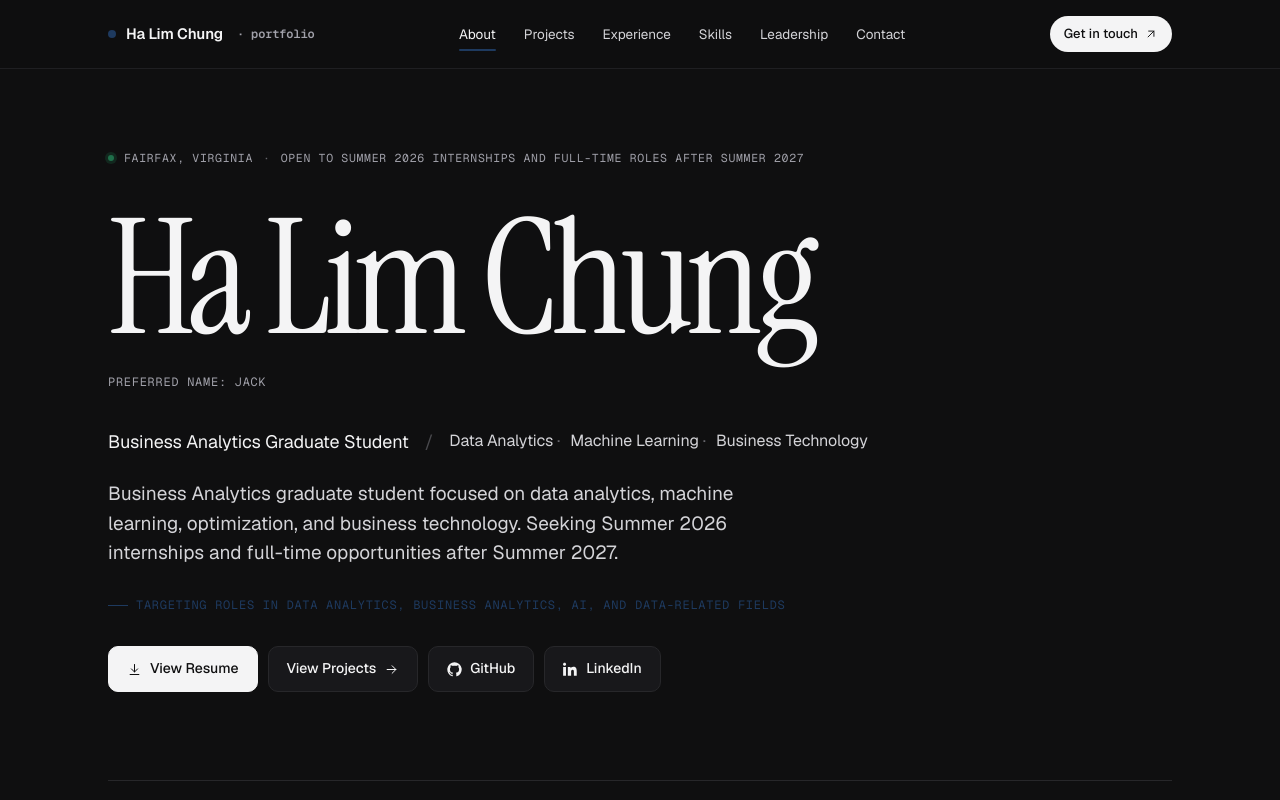
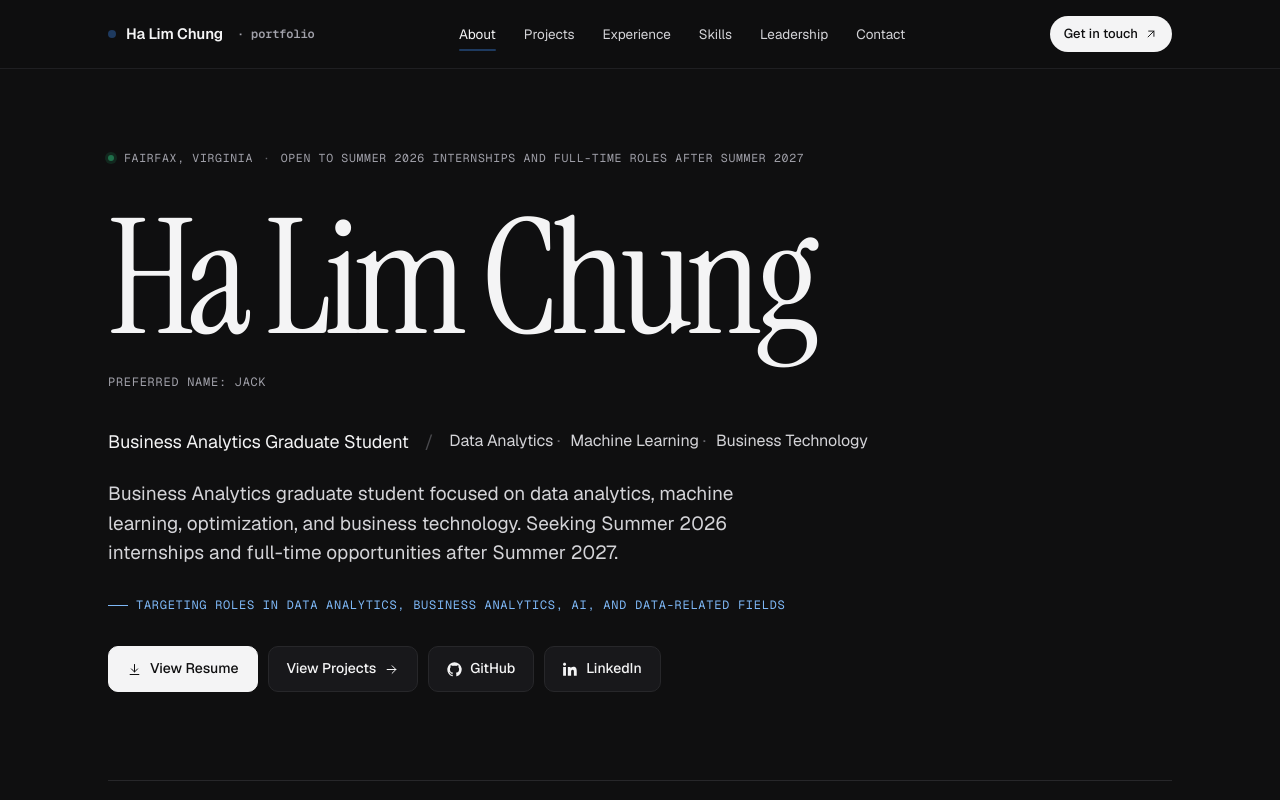
Before and after one commit to wjdgkfla/portfolio, a Next.js app: page / in a window 1280 px wide. Shown: the top 800 px of the page. Built offline with nearby package versions, Linux system fonts and the light colour scheme.

Commit message:
improve hero target line readability with lighter blue

```diff
--- a/app/globals.css
+++ b/app/globals.css
@@ -300,7 +300,7 @@ section {
 }
 .hero-target {
   font-size: 12px;
-  color: var(--accent);
+  color: #7EB8F7;
   letter-spacing: 0.06em;
   text-transform: uppercase;
   margin: -12px 0 32px;
@@ -312,7 +312,7 @@ section {
   content: '';
   width: 20px;
   height: 1px;
-  background: var(--accent);
+  background: #7EB8F7;
   display: inline-block;
 }
 .hero-ctas {
```
